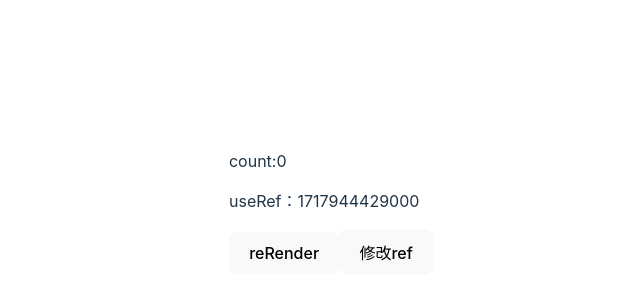
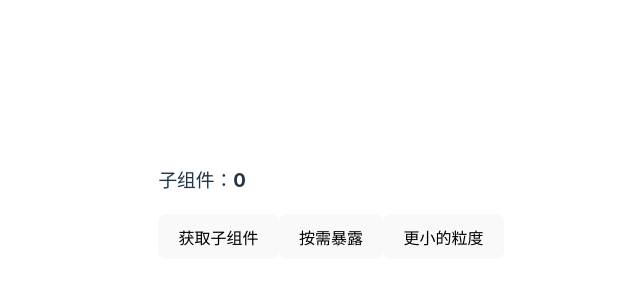
Before and after one commit to bqhneau/React_hooks, a React (Vite) app: page / in a window 1280 px wide. Shown: the part 196-496 px from the top of the page, without its empty margins (309-949 px from the left). Built offline with nearby package versions, Linux system fonts and the light colour scheme.

Commit message:
forwardRef与useImperativeHandle

```diff
--- a/src/App.tsx
+++ b/src/App.tsx
@@ -1,12 +1,12 @@
 import React from 'react';
-import {Timer} from '@/components/useRef/index'
+import { Father } from '@/components/forwardRef与useImperativeHandle/index'
 
 // React.FC 表示类型为函数组件
 const App:React.FC = () => {
 
   return (
     <>
-      <Timer />
+      <Father />
     </>
   )
 }
--- /dev/null
+++ b/src/components/forwardRef与useImperativeHandle/index.tsx
@@ -0,0 +1,43 @@
+import React, { useImperativeHandle, useRef, useState } from 'react'
+
+
+const Child = React.forwardRef((_props,ref) => {
+    // 1、通过 React.forwardRef 包裹 使得可以拿到组件实例
+    const [count, setCount] = useState(0)
+
+    // 2、向外暴露指定的ref
+    useImperativeHandle(ref, () => {
+        console.log('useImperativeHandle重新执行');
+        return {
+            // 按需暴露
+            count,
+            setCount: (a: number) => {
+                setCount(count + a)
+            },
+            // 在组件内部封装一个重置为 0 的函数，API 的粒度更小
+            reset: () => setCount(0)
+        }
+    },[])
+
+    return(
+        <h3> 子组件：{ count } </h3 >
+    )
+})
+
+export const Father = () => {
+    const ref = useRef<{ count: number, setCount:(value:number)=>void,reset:()=>void}>()
+
+    return (
+        <>
+            <Child ref={ref} />
+            <button onClick={() => {
+                // 此时获取的为undefined 因为子组件中没有对ref处理
+                console.log(ref.current);
+            }}>获取子组件</button>
+            <button onClick={() => { ref.current?.setCount(2) }}>
+                按需暴露
+            </button>
+            <button onClick={()=>{ref.current?.reset()}}>更小的粒度</button>
+        </>
+    )
+}
```
